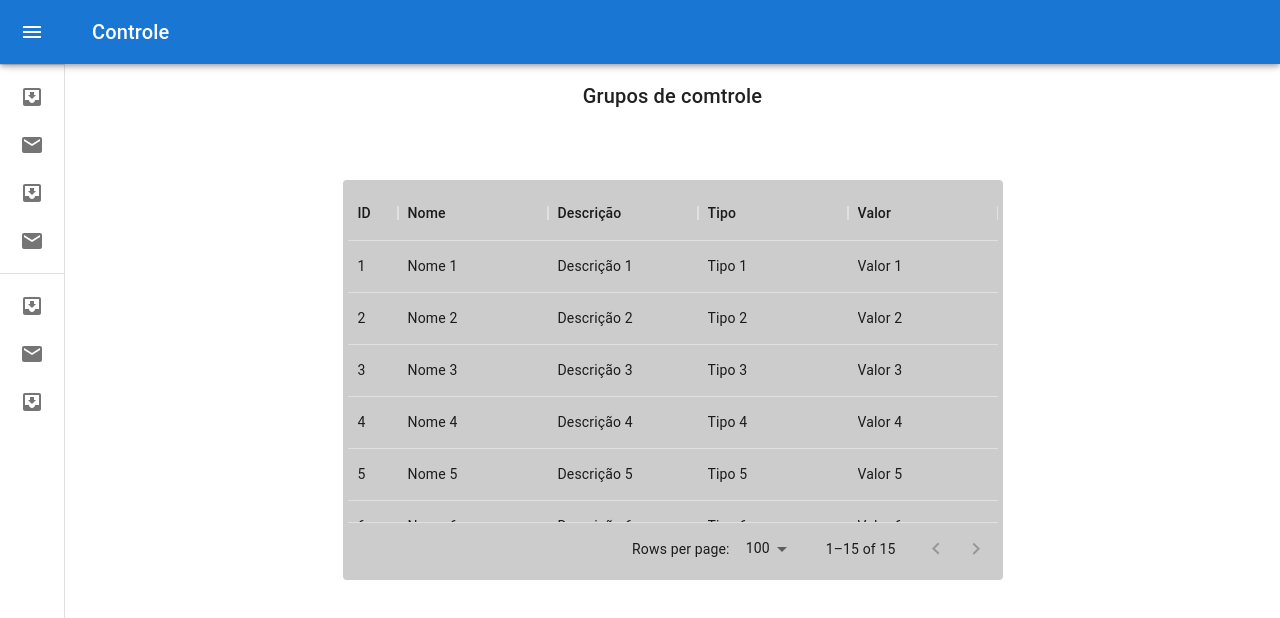
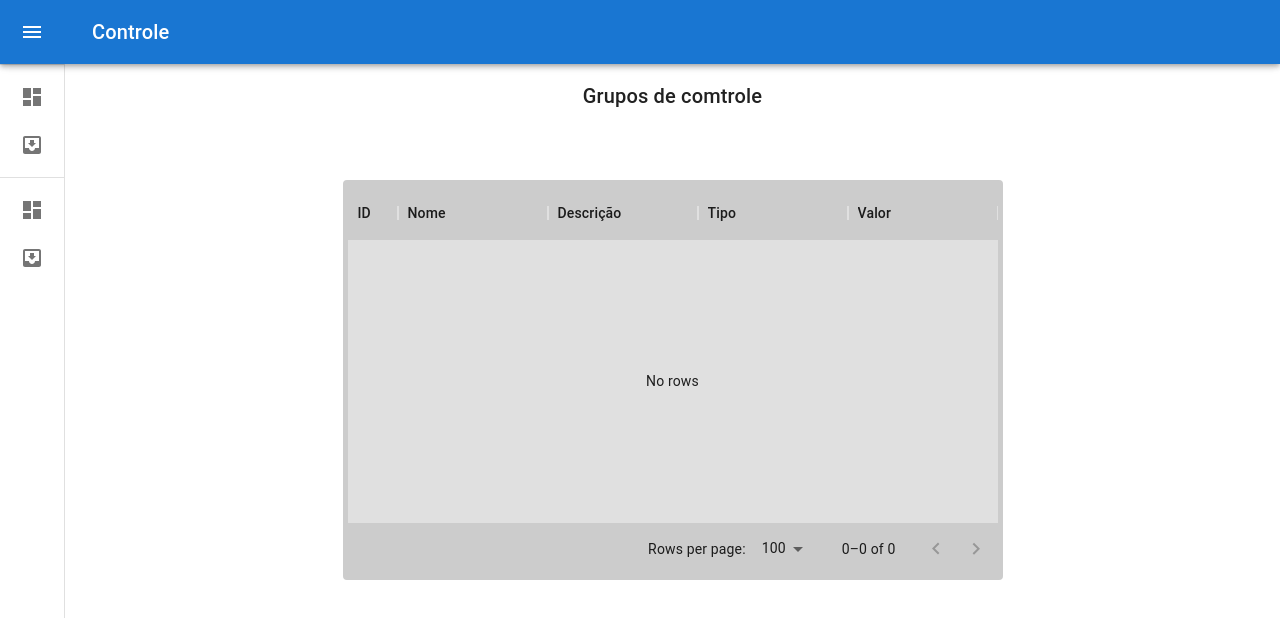
Before and after one commit to Renan0eng/Web_Provavel_TCC, a Next.js app: page / in a window 1280 px wide. Shown: the top 618 px of the page. Built offline with nearby package versions, Linux system fonts and the light colour scheme.

Commit message:
DataGrid

```diff
--- a/pages/index.js
+++ b/pages/index.js
@@ -19,6 +19,7 @@ import ListItemButton from '@mui/material/ListItemButton';
 import ListItemIcon from '@mui/material/ListItemIcon';
 import ListItemText from '@mui/material/ListItemText';
 import InboxIcon from '@mui/icons-material/MoveToInbox';
+import DashboardIcon from '@mui/icons-material/Dashboard';
 import MailIcon from '@mui/icons-material/Mail';
 
 const drawerWidth = 240;
@@ -91,33 +92,50 @@ const Drawer = styled(MuiDrawer, { shouldForwardProp: (prop) => prop !== 'open'
 export default function Home() {
   const theme = useTheme();
   const [open, setOpen] = React.useState(false);
+  const [id, setId] = React.useState(0)
 
-  const dataGrid = {
+  let render = ""
+
+  const [dataGrid, setDataGrid] = React.useState({
     columns: [
       { field: 'id', headerName: 'ID', description: 'ID de Comtrole', width: 50 },
-      { field: 'nome', headerName: 'Nome', description: 'Nome do Comtrole', width: 150 },
-      { field: 'descricao', headerName: 'Descrição', description: 'Descrição do Comtrole', width: 150 },
-      { field: 'tipo', headerName: 'Tipo', description: 'Tipo do Comtrole', width: 150 },
-      { field: 'valor', headerName: 'Valor', description: 'Valor do Comtrole', width: 150 },
+      { field: 'nome', headerName: 'Nome', description: 'Nome do Comtrole', width: 150, editable: true },
+      { field: 'descricao', headerName: 'Descrição', description: 'Descrição do Comtrole', width: 150, editable: true },
+      { field: 'tipo', headerName: 'Tipo', description: 'Tipo do Comtrole', width: 150, editable: true },
+      { field: 'valor', headerName: 'Valor', description: 'Valor do Comtrole', width: 150, editable: true },
     ],
     rows: [
-      { id: 1, nome: 'Nome 1', descricao: 'Descrição 1', tipo: 'Tipo 1', valor: 'Valor 1' },
-      { id: 2, nome: 'Nome 2', descricao: 'Descrição 2', tipo: 'Tipo 2', valor: 'Valor 2' },
-      { id: 3, nome: 'Nome 3', descricao: 'Descrição 3', tipo: 'Tipo 3', valor: 'Valor 3' },
-      { id: 4, nome: 'Nome 4', descricao: 'Descrição 4', tipo: 'Tipo 4', valor: 'Valor 4' },
-      { id: 5, nome: 'Nome 5', descricao: 'Descrição 5', tipo: 'Tipo 5', valor: 'Valor 5' },
-      { id: 6, nome: 'Nome 6', descricao: 'Descrição 6', tipo: 'Tipo 6', valor: 'Valor 6' },
-      { id: 7, nome: 'Nome 7', descricao: 'Descrição 7', tipo: 'Tipo 7', valor: 'Valor 7' },
-      { id: 8, nome: 'Nome 8', descricao: 'Descrição 8', tipo: 'Tipo 8', valor: 'Valor 8' },
-      { id: 9, nome: 'Nome 9', descricao: 'Descrição 9', tipo: 'Tipo 9', valor: 'Valor 9' },
-      { id: 10, nome: 'Nome 10', descricao: 'Descrição 10', tipo: 'Tipo 10', valor: 'Valor 10' },
-      { id: 11, nome: 'Nome 11', descricao: 'Descrição 11', tipo: 'Tipo 11', valor: 'Valor 11' },
-      { id: 12, nome: 'Nome 12', descricao: 'Descrição 12', tipo: 'Tipo 12', valor: 'Valor 12' },
-      { id: 13, nome: 'Nome 13', descricao: 'Descrição 13', tipo: 'Tipo 13', valor: 'Valor 13' },
-      { id: 14, nome: 'Nome 14', descricao: 'Descrição 14', tipo: 'Tipo 14', valor: 'Valor 14' },
-      { id: 15, nome: 'Nome 15', descricao: 'Descrição 15', tipo: 'Tipo 15', valor: 'Valor 15' },
     ]
+  });
+
+  const newItem = {
+    id: id,
+    nome: '',
+    descricao: '',
+    tipo: '',
+    valor: ''
   };
+
+  function addItem(array, item) {
+
+    let copyRows = Object.assign([], dataGrid.rows);
+
+    copyRows.push(item ? item : newItem);
+
+    console.log(copyRows);
+
+    let copyDataGrid = Object.assign({}, dataGrid);
+
+    copyDataGrid.rows = copyRows;
+
+    setDataGrid(copyDataGrid);
+
+    setId(id + 1);
+
+    console.log(dataGrid);
+  }
+
+
 
   const gridWidth = dataGrid.columns.reduce((acc, column) => acc + column.width, 10);
 
@@ -165,8 +183,30 @@ export default function Home() {
         </DrawerHeader>
         <Divider />
         <List>
-          {['Inbox', 'Starred', 'Send email', 'Drafts'].map((text, index) => (
-            <ListItem key={text} disablePadding sx={{ display: 'block', mardin: 5 }}>
+          <ListItem key={"Dashboard"} disablePadding sx={{ display: 'block', mardin: 5 }}>
+            <ListItemButton
+              sx={{
+                minHeight: 48,
+                justifyContent: open ? 'initial' : 'center',
+                px: 2.5,
+              }}
+              onClick={() => {
+                addItem();
+              }}
+            >
+              <ListItemIcon
+                sx={{
+                  minWidth: 0,
+                  mr: open ? 3 : 'auto',
+                  justifyContent: 'center',
+                }}
+              >
+                <DashboardIcon />
+              </ListItemIcon>
+              <ListItemText primary={"Dash Board"} sx={{ opacity: open ? 1 : 0 }} />
+            </ListItemButton>
+          </ListItem>
+          <ListItem key={"text"} disablePadding sx={{ display: 'block', mardin: 5 }}>
             <ListItemButton
               sx={{
                 minHeight: 48,
@@ -181,17 +221,15 @@ export default function Home() {
                   justifyContent: 'center',
                 }}
               >
-                  {index % 2 === 0 ? <InboxIcon /> : <MailIcon />}
+                <InboxIcon />
               </ListItemIcon>
-                <ListItemText primary={text} sx={{ opacity: open ? 1 : 0 }} />
+              <ListItemText primary={"name"} sx={{ opacity: open ? 1 : 0 }} />
             </ListItemButton>
           </ListItem>
-          ))}
         </List>
         <Divider />
         <List>
-          {['All mail', 'Trash', 'Spam'].map((text, index) => (
-            <ListItem key={text} disablePadding sx={{ display: 'block' }}>
+          <ListItem key={"Dashboard"} disablePadding sx={{ display: 'block', mardin: 5 }}>
             <ListItemButton
               sx={{
                 minHeight: 48,
@@ -206,12 +244,31 @@ export default function Home() {
                   justifyContent: 'center',
                 }}
               >
-                  {index % 2 === 0 ? <InboxIcon /> : <MailIcon />}
+                <DashboardIcon />
               </ListItemIcon>
-                <ListItemText primary={text} sx={{ opacity: open ? 1 : 0 }} />
+              <ListItemText primary={"Dash Board"} sx={{ opacity: open ? 1 : 0 }} />
             </ListItemButton>
           </ListItem>
-          ))}
+          <ListItem key={"text"} disablePadding sx={{ display: 'block', mardin: 5 }}>
+            <ListItemButton
+              sx={{
+                minHeight: 48,
+                justifyContent: open ? 'initial' : 'center',
+                px: 2.5,
+              }}
+            >
+              <ListItemIcon
+                sx={{
+                  minWidth: 0,
+                  mr: open ? 3 : 'auto',
+                  justifyContent: 'center',
+                }}
+              >
+                <InboxIcon />
+              </ListItemIcon>
+              <ListItemText primary={"name"} sx={{ opacity: open ? 1 : 0 }} />
+            </ListItemButton>
+          </ListItem>
         </List>
       </Drawer>
       <Box component="main" sx={{
@@ -221,7 +278,6 @@ export default function Home() {
         alignItems: "center",
         justifyContent: "center"
       }}>
-
         <Box sx={{ height: 100, width: '100%' }}>
           <Typography variant="h6" noWrap align='center' component="div">
             Grupos de comtrole
@@ -232,11 +288,12 @@ export default function Home() {
 
           <Box sx={{ height: 400, width: "100%", maxWidth: gridWidth, alignSelf: "center" }}>
             <DataGrid
+              experimentalFeatures={{ newEditingApi: true }}
               sx={{ backgroundColor: "#ccc", borderColor: "#ccc", borderWidth: 5, borderStyle: "solid" }}
               {...dataGrid}
               onCellDoubleClick={
                 (params, event) => {
-                  console.log('cell clicked:',params);
+                  console.log('cell clicked:', params);
                 }
               }
             />
```
Lines whose indentation alone changed are shown as unchanged.
